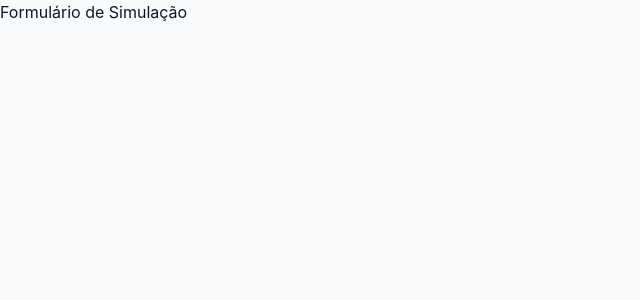
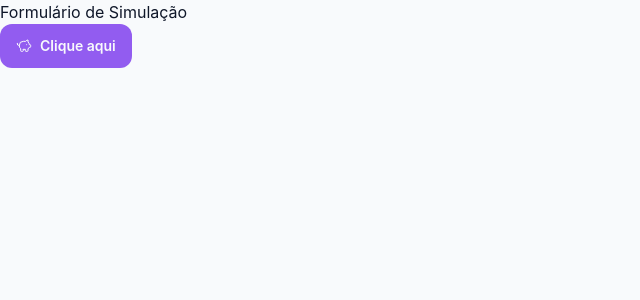
Before and after one commit to cdaguiar23/dio-planejai, a React (Vite) app: page / in a window 1280 px wide. Shown: the top 300 px of the page, without its empty margins (0-640 px from the left). Built offline with nearby package versions, Linux system fonts and the light colour scheme.

Commit message:
feat: criando um botão reutilizével

```diff
--- a/package.json
+++ b/package.json
@@ -12,6 +12,7 @@
   "dependencies": {
     "@fontsource/inter": "^5.3.0",
     "@tailwindcss/vite": "^4.3.3",
+    "lucide-react": "^1.34.0",
     "react": "^19.2.8",
     "react-dom": "^19.2.8",
     "react-router-dom": "^7.18.2"
--- /dev/null
+++ b/src/components/shared/Button.tsx
@@ -0,0 +1,25 @@
+import type { LucideIcon } from 'lucide-react';
+import { ButtonHTMLAttributes } from 'react';
+
+interface ButtonProps extends ButtonHTMLAttributes<HTMLButtonElement> {
+  variant: 'primary' | 'secondary' | 'ghost';
+  icon?: LucideIcon;
+}
+
+const baseClasses =
+  'flex cursor-pointer items-center justify-center font-medium text-sm gap-2 px-4 py-3 transition-opacity hover:opacity-80 disabled:cursor-not-allowed disabled:opacity-80';
+
+const variantClasses = {
+  primary: 'bg-primary text-primary-foreground font-semibold rounded-xl',
+  secondary: 'bg-secondary-button border border-border rounded-3xl',
+  ghost: 'rounded-lg text-foreground',
+};
+
+export function Button({ variant, icon: Icon, children, ...props }: ButtonProps) {
+  return (
+    <button {...props} className={[baseClasses, variantClasses[variant]].join(' ')}>
+      {Icon && <Icon size={16} />}
+      {children}
+    </button>
+  );
+}
--- a/src/index.css
+++ b/src/index.css
@@ -13,3 +13,7 @@
         transition: background-color 0.3s ease, color 0.3s ease;
     }
 }
+
+.lucide {
+    stroke-width: 1.5;
+}
--- a/src/router.tsx
+++ b/src/router.tsx
@@ -1,11 +1,18 @@
 import { createBrowserRouter } from 'react-router-dom'
+import { Button } from  './components/shared/Button'
+import { PiggyBank } from 'lucide-react'
 
 export const router = createBrowserRouter([
     {
         children: [
             {
                 path: '/',
-                element: <h1>Formulário de Simulação</h1>
+                element: (
+                    <>
+                        <h1>Formulário de Simulação</h1>
+                        <Button variant="primary" icon={PiggyBank}>Clique aqui</Button>
+                    </>
+                )
             },
             {
                 path: '/resultado',
```
Also changed, not shown: 2 other files (tests, documents, lock files or other folders).
